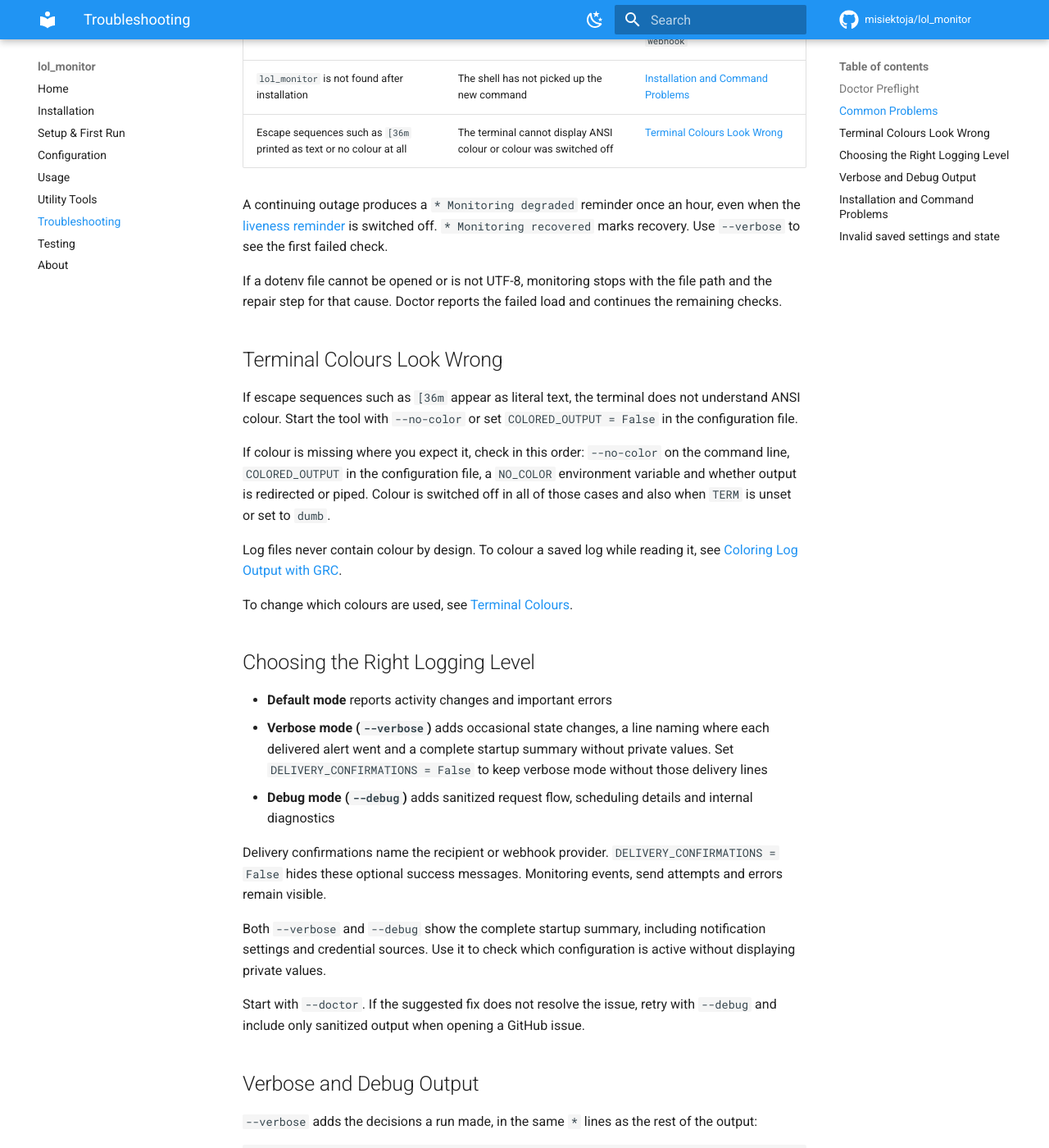
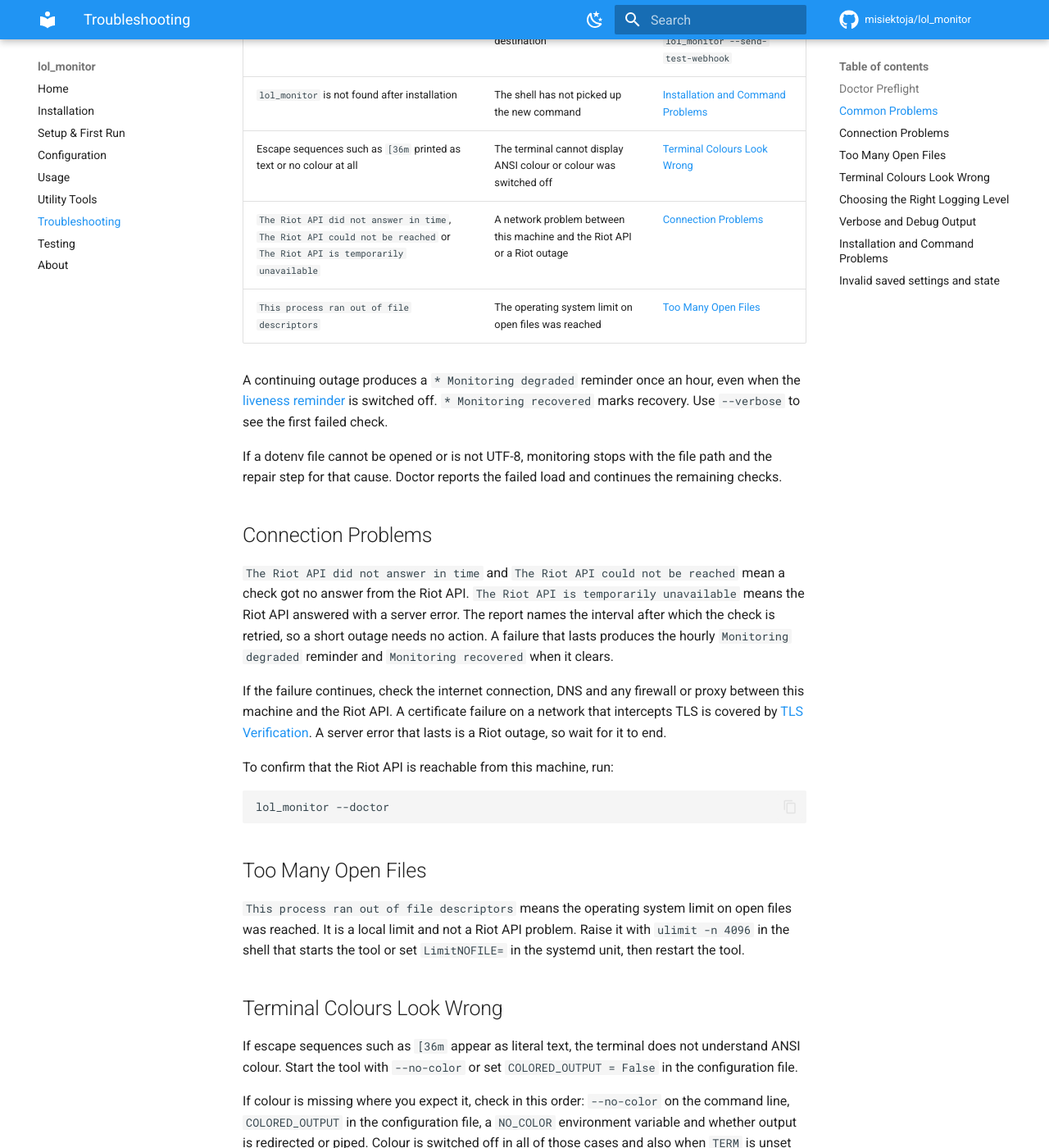
Before and after one commit to misiektoja/lol_monitor, an MkDocs documentation site: the page built from docs/troubleshooting.md, in a window 1280 px wide and 1400 px high, scrolled down 1969 px. Shown: the whole window at 82% size. Built offline with MkDocs 1.6.1 and Material for MkDocs 9.7.7, drawn with Linux system fonts in a browser that asks for light colours; comment, search, counter and statistics services are not loaded.

Commit message:
docs: describe the shared failure alert and the connection problems guide

````diff
--- a/docs/troubleshooting.md
+++ b/docs/troubleshooting.md
@@ -49,10 +49,30 @@ Every failure is reported in the same three-part shape: what went wrong, a `To f
 | Webhook alerts never arrive | Provider mismatch or a stale destination | [Webhook Settings](configuration.md#webhook-settings) then run `lol_monitor --send-test-webhook` |
 | `lol_monitor` is not found after installation | The shell has not picked up the new command | [Installation and Command Problems](#installation-and-command-problems) |
 | Escape sequences such as `[36m` printed as text or no colour at all | The terminal cannot display ANSI colour or colour was switched off | [Terminal Colours Look Wrong](#terminal-colours-look-wrong) |
+| `The Riot API did not answer in time`, `The Riot API could not be reached` or `The Riot API is temporarily unavailable` | A network problem between this machine and the Riot API or a Riot outage | [Connection Problems](#connection-problems) |
+| `This process ran out of file descriptors` | The operating system limit on open files was reached | [Too Many Open Files](#too-many-open-files) |
 
 A continuing outage produces a `* Monitoring degraded` reminder once an hour, even when the [liveness reminder](usage.md#liveness-reminder) is switched off. `* Monitoring recovered` marks recovery. Use `--verbose` to see the first failed check.
 
 If a dotenv file cannot be opened or is not UTF-8, monitoring stops with the file path and the repair step for that cause. Doctor reports the failed load and continues the remaining checks.
+
+<a id="connection-problems"></a>
+## Connection Problems
+
+`The Riot API did not answer in time` and `The Riot API could not be reached` mean a check got no answer from the Riot API. `The Riot API is temporarily unavailable` means the Riot API answered with a server error. The report names the interval after which the check is retried, so a short outage needs no action. A failure that lasts produces the hourly `Monitoring degraded` reminder and `Monitoring recovered` when it clears.
+
+If the failure continues, check the internet connection, DNS and any firewall or proxy between this machine and the Riot API. A certificate failure on a network that intercepts TLS is covered by [TLS Verification](configuration.md#tls-verification). A server error that lasts is a Riot outage, so wait for it to end.
+
+To confirm that the Riot API is reachable from this machine, run:
+
+```sh
+lol_monitor --doctor
+```
+
+<a id="too-many-open-files"></a>
+## Too Many Open Files
+
+`This process ran out of file descriptors` means the operating system limit on open files was reached. It is a local limit and not a Riot API problem. Raise it with `ulimit -n 4096` in the shell that starts the tool or set `LimitNOFILE=` in the systemd unit, then restart the tool.
 
 <a id="terminal-colours-look-wrong"></a>
 ## Terminal Colours Look Wrong
````
Also changed, not shown: README.md (+1 -1 lines), docs/configuration.md (+1 -1 lines), docs/index.md (+1 -1 lines), docs/usage.md (+4 -0 lines).
